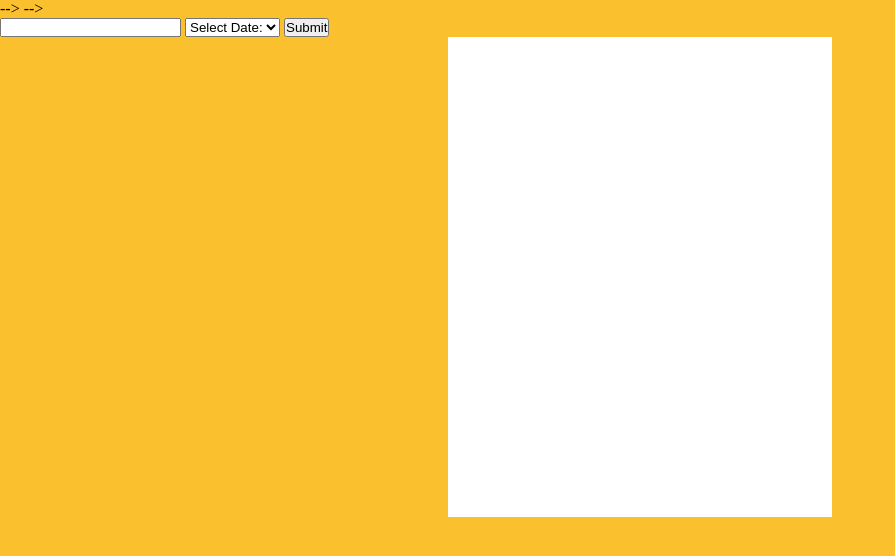
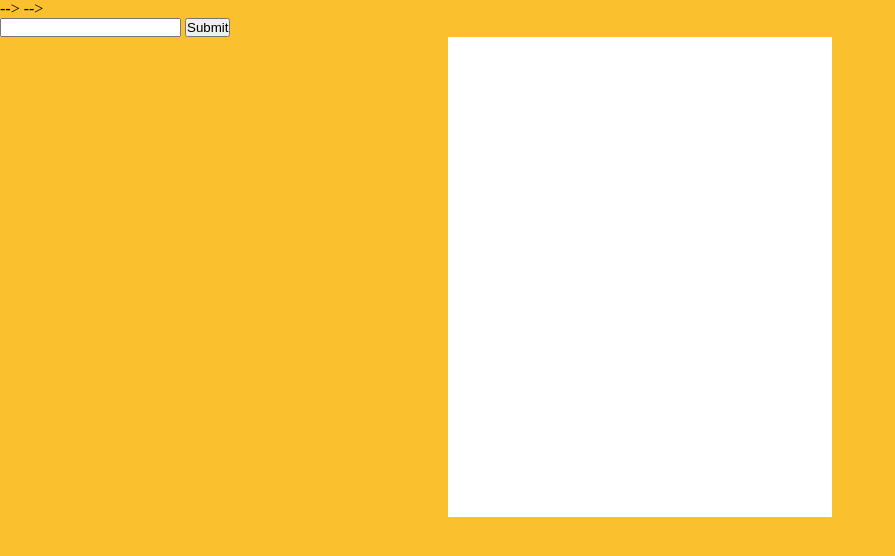
Before and after one commit to NehalAhmedQureshi/namaz_app, a plain HTML site: page index.html in a window 1280 px wide. Shown: the whole page, without its empty margins (0-895 px from the left). Drawn offline with Linux system fonts and the light colour scheme.

Commit message:
make some feature able

```diff
--- a/index.html
+++ b/index.html
@@ -20,11 +20,11 @@
         <ul class="menu">
           <!-- <li><a href="#">saifullah</a></li>
                 <li><a href="#">nehal q</a></li> -->
-          <!-- <li><a href="#">Services</a></li>
+    <!-- <li><a href="#">Services</a></li>
           <li><a href="#">About this App!</a></li>
           <!-- <li><a href="#"></a></li> -->
-        <!-- </ul> -->
-        <!-- <select name="" id="dropdown">
+    <!-- </ul> -->
+    <!-- <select name="" id="dropdown">
           <option value="">Common Cities</option>
           <option value="">Karachi</option>
           <option value="">Lahore</option>
@@ -33,57 +33,23 @@
           <option value="">Bahawalpur</option>
         </select>
       </div> -->
-    <!-- </header> --> --> -->
+    <!-- </header> -->
+    --> -->
 
     <form action="" id="form">
-      <input type="text" name="" id="searchInput" required maxlength="25" minlength="4">
-
-
-      <select name="" id="dateSelector" required>
-        <option value="">Select Date:</option>
-        <option value="1">1</option>
-        <option value="2">2</option>
-        <option value="3">3</option>
-        <option value="4">4</option>
-        <option value="5">5</option>
-        <option value="6">6</option>
-        <option value="7">7</option>
-        <option value="8">8</option>
-        <option value="9">9</option>
-        <option value="10">10</option>
-        <option value="11">11</option>
-        <option value="12">12</option>
-        <option value="13">13</option>
-        <option value="14">14</option>
-        <option value="15">15</option>
-        <option value="16">16</option>
-        <option value="17">17</option>
-        <option value="18">18</option>
-        <option value="19">19</option>
-        <option value="20">20</option>
-        <option value="21">21</option>
-        <option value="22">22</option>
-        <option value="23">23</option>
-        <option value="24">24</option>
-        <option value="25">25</option>
-        <option value="26">26</option>
-        <option value="27">27</option>
-        <option value="28">28</option>
-        <option value="29">29</option>
-        <option value="30">30</option>
-        <option value="31">31</option>
-      </select>
+      <input
+        type="text"
+        name=""
+        id="searchInput"
+        required
+        maxlength="25"
+        minlength="4"
+      />
 
       <button type="submit" id="submit">Submit</button>
     </form>
 
-    <div id="prayerTimes">
-
-
-
-
-
-    </div>
+    <div id="prayerTimes"></div>
 
     <script src="/script.js"></script>
   </body>
--- a/script.js
+++ b/script.js
@@ -1,4 +1,4 @@
-let main = 'https://api.aladhan.com/v1/calendarByAddress/2024/4?address=karachi'
+// let main = 'https://api.aladhan.com/v1/calendarByAddress/2024/4?address=karachi'
 let form = document.querySelector('#form')
 let input = document.querySelector('#searchInput')
 let printer = document.querySelector('#para')
@@ -19,6 +19,9 @@ let timePrinter = document.querySelector('#prayerTimes')
 // }
 // api();
 
+let currentDate =new Date()
+let onlyDate = currentDate.getDate();
+let completeDate = (currentDate.toDateString());
 
 
 form.addEventListener('submit',(event) => {
@@ -38,11 +41,16 @@ form.addEventListener('submit',(event) => {
         // console.log(response); //JSON format
 
         let data = await response.json();
-        // ---------------- for date -------------
-        let date = userDate.value - 1;
+
+        // --------------------- for date -----------------------------
+
+        let date = onlyDate - 1;
         // console.log(data.data[date].timings);
 
-        timePrinter.innerHTML = `Fajir: ${data.data[date].timings.Fajr} <br>
+        timePrinter.innerHTML = `
+        ${completeDate} <br>
+        <br>
+        Fajir: ${data.data[date].timings.Fajr} <br>
         Sunrise: ${data.data[date].timings.Sunrise} <br>
         Zuhur: ${data.data[date].timings.Dhuhr} <br>
         Asar: ${data.data[date].timings.Asr} <br>
--- a/style.css
+++ b/style.css
@@ -127,6 +127,7 @@ body {
   align-items: center;
 }
 #prayerTimes {
+    text-align: center;
     width: 30%;
     height: 60vh;
     background-color: #fff;
```
